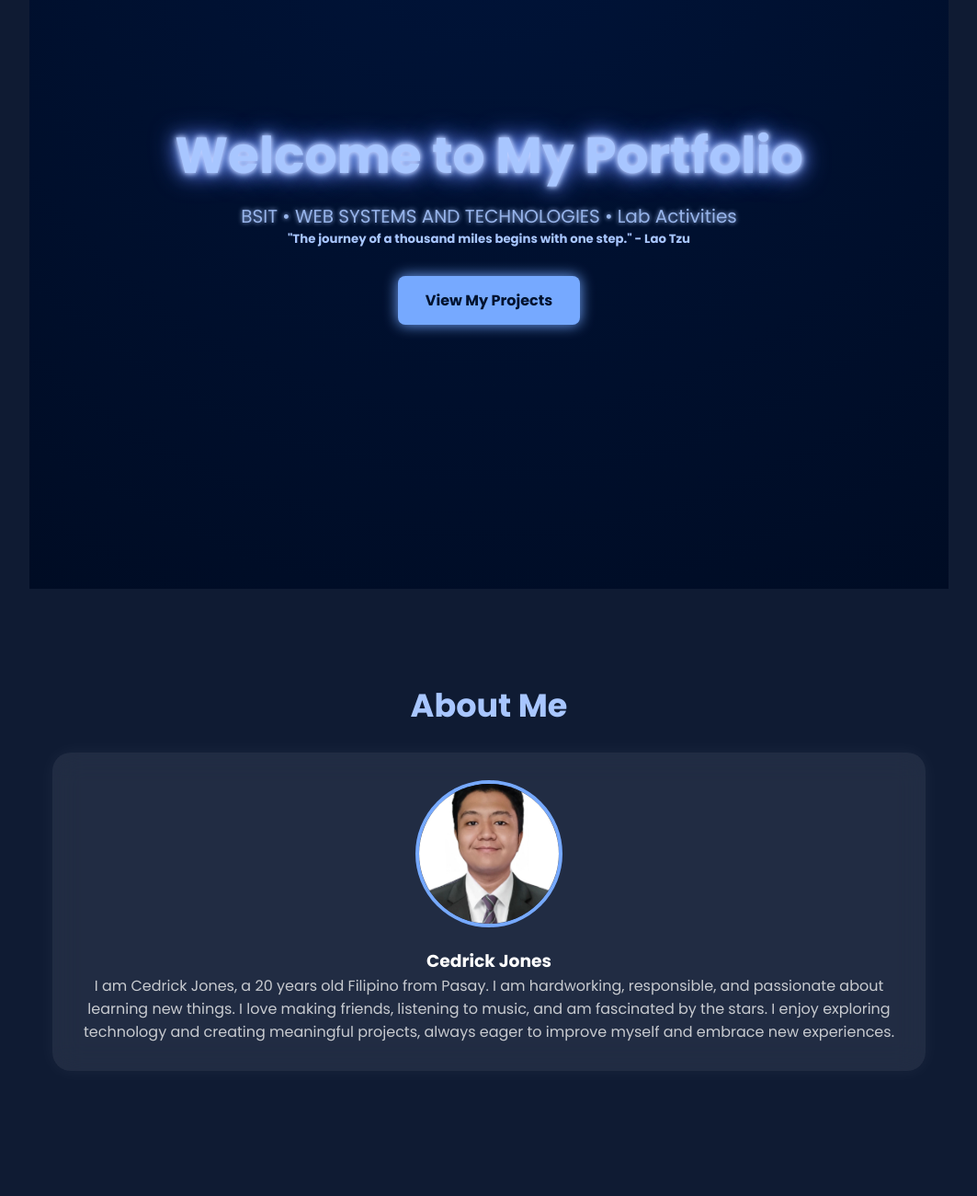
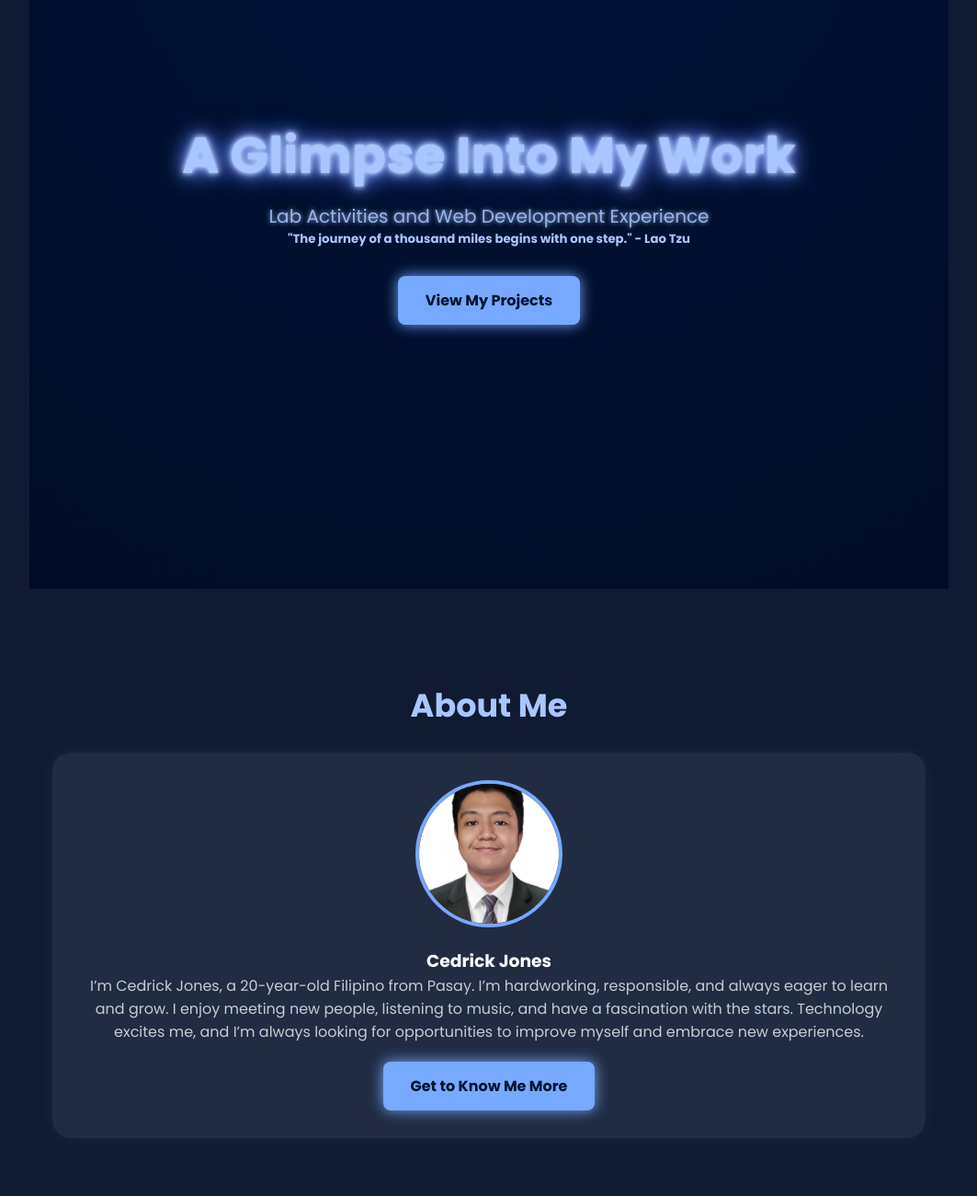
Before and after one commit to cdrxjns/CedrickJones-Personal-Website, a plain HTML site: page index.html in a window 1280 px wide. Shown: the part 160-1460 px from the top of the page at 92% size, without its empty margins (108-1171 px from the left). Drawn offline with Linux system fonts and the light colour scheme.

Commit message:
Update index.html

```diff
--- a/index.html
+++ b/index.html
@@ -239,8 +239,8 @@
     <!-- HERO -->
     <section class="hero" id="hero">
         <div>
-            <h1>Welcome to My Portfolio</h1>
-            <p>BSIT • WEB SYSTEMS AND TECHNOLOGIES • Lab Activities</p>
+            <h1>A Glimpse Into My Work</h1>
+            <p>Lab Activities and Web Development Experience</p>
             <h5>"The journey of a thousand miles begins with one step." - Lao Tzu</h5>
             <a href="#projects" class="glow-btn">View My Projects</a>
         </div>
@@ -250,12 +250,13 @@
     <section id="about">
         <h2>About Me</h2>
         <div class="about-box">
-            <img src="jones.jpg" alt="Profile" />
-            <h3 style="margin-top: 15px;">Cedrick Jones</h3>
-            <p style="opacity: 0.75;">
-                I am Cedrick Jones, a 20 years old Filipino from Pasay. I am hardworking, responsible, and passionate about learning new things. I love making friends, listening to music, and am fascinated by the stars. I enjoy exploring technology and creating meaningful projects, always eager to improve myself and embrace new experiences.
-            </p>
-        </div>
+    <img src="jones.jpg" alt="Profile" />
+    <h3 style="margin-top: 15px;">Cedrick Jones</h3>
+    <p style="opacity: 0.75;">
+        I’m Cedrick Jones, a 20-year-old Filipino from Pasay. I’m hardworking, responsible, and always eager to learn and grow. I enjoy meeting new people, listening to music, and have a fascination with the stars. Technology excites me, and I’m always looking for opportunities to improve myself and embrace new experiences.
+    </p>
+    <a href="about_more.html" class="glow-btn" style="margin-top: 20px; display: inline-block;">Get to Know Me More</a>
+</div>
     </section>
 
     <!-- PROJECTS -->
```
